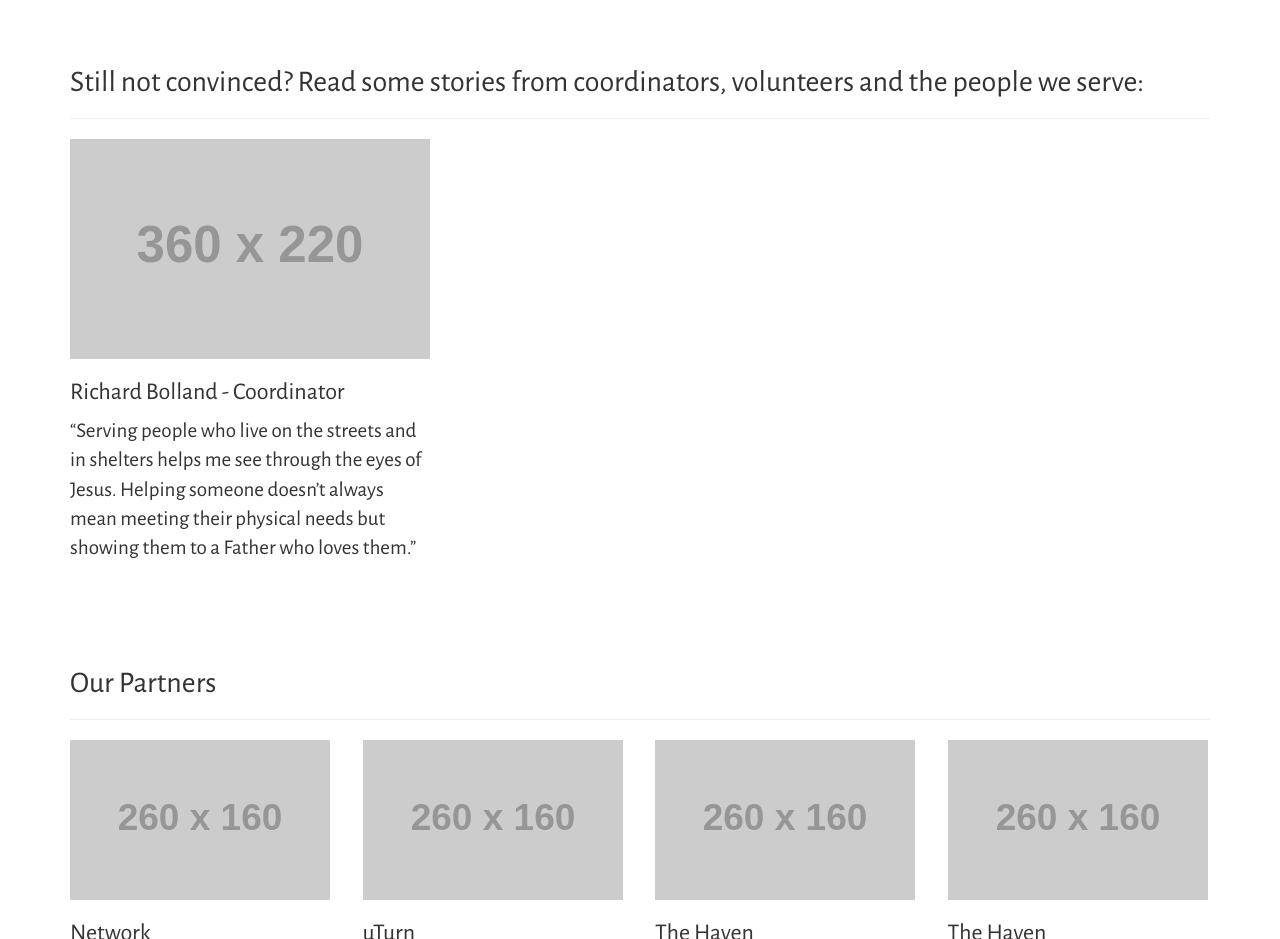
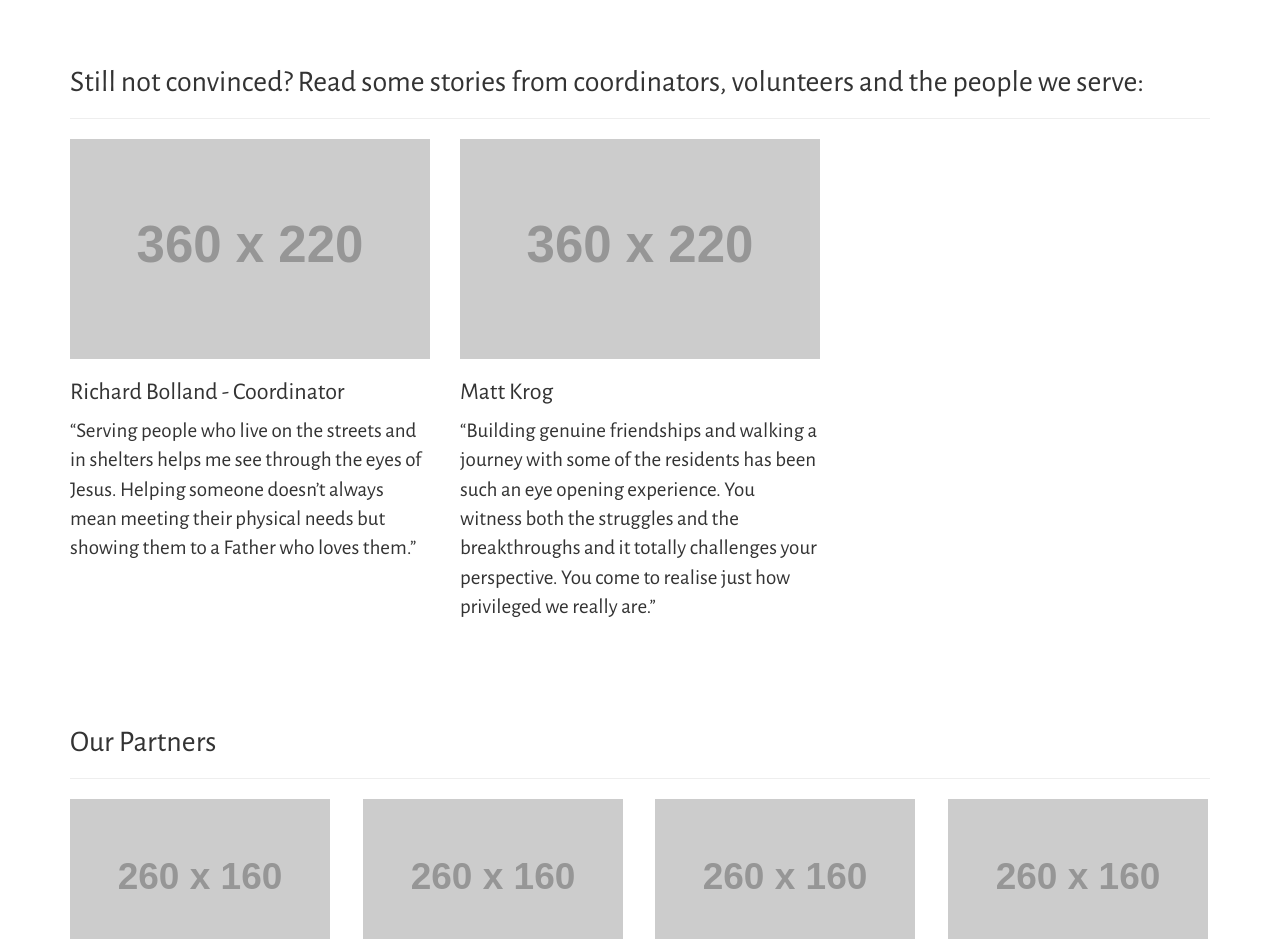
Before and after one commit to richardbolland/newhopeministry, a website: page source/index.html in a window 1280 px wide. Shown: the part 1020-1959 px from the top of the page. Drawn offline with nearby package versions, Linux system fonts and the light colour scheme; placeholder pictures from the web are drawn by us.

Commit message:
add matt's testimonial

```diff
--- a/source/index.html
+++ b/source/index.html
@@ -89,6 +89,17 @@
               showing them to a Father who loves them.&rdquo;</p>
           </div>
         </div><!-- /.col-md-4 -->
+        <div class="col-md-4">
+          <div class="testimonial">
+            <img src="http://placehold.it/360x220" class="img-responsive" />
+            <h3>Matt Krog</h3>
+            <p class="lead">&ldquo;Building genuine friendships and walking
+              a journey with some of the residents has been such an eye opening
+              experience. You witness both the struggles and the breakthroughs
+              and it totally challenges your perspective. You come to realise
+              just how privileged we really are.&rdquo;</p>
+          </div>
+        </div><!-- /.col-md-4 -->
       </div><!-- /.row -->
     </section>
 
```
